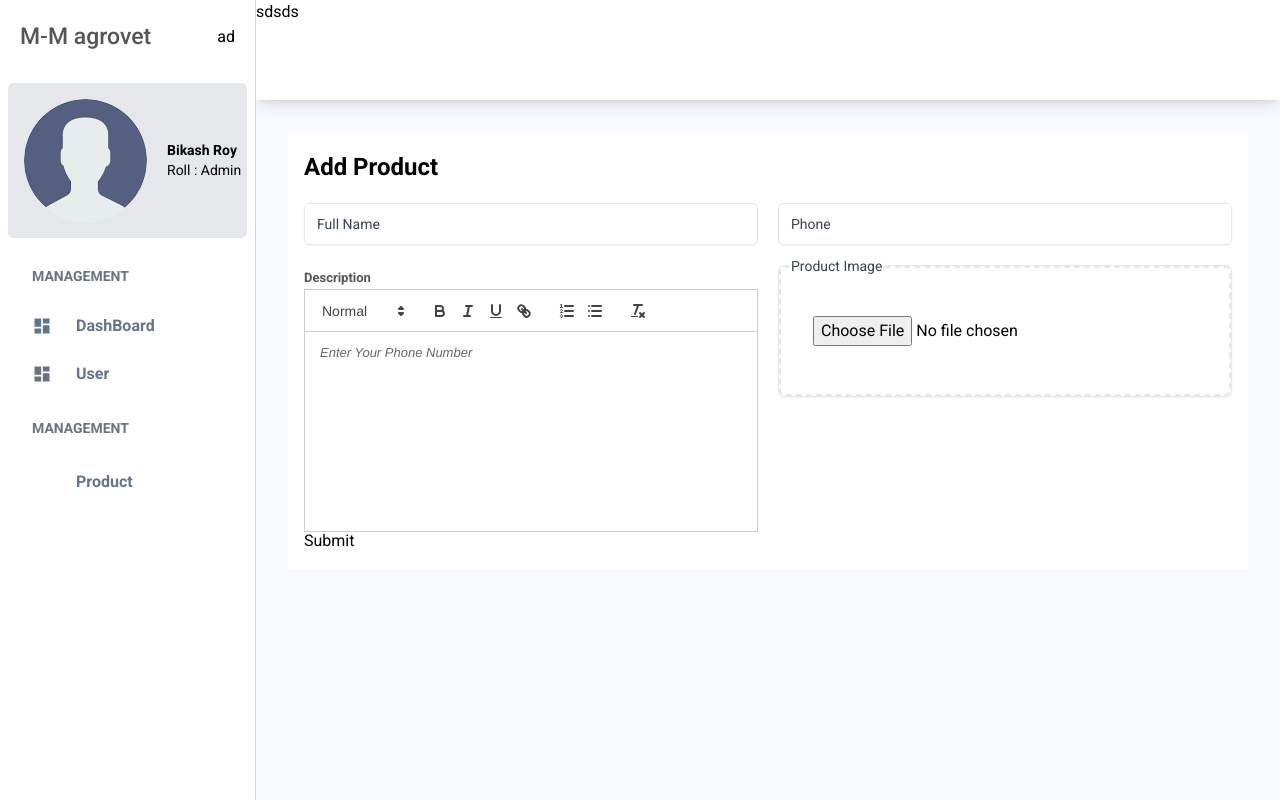
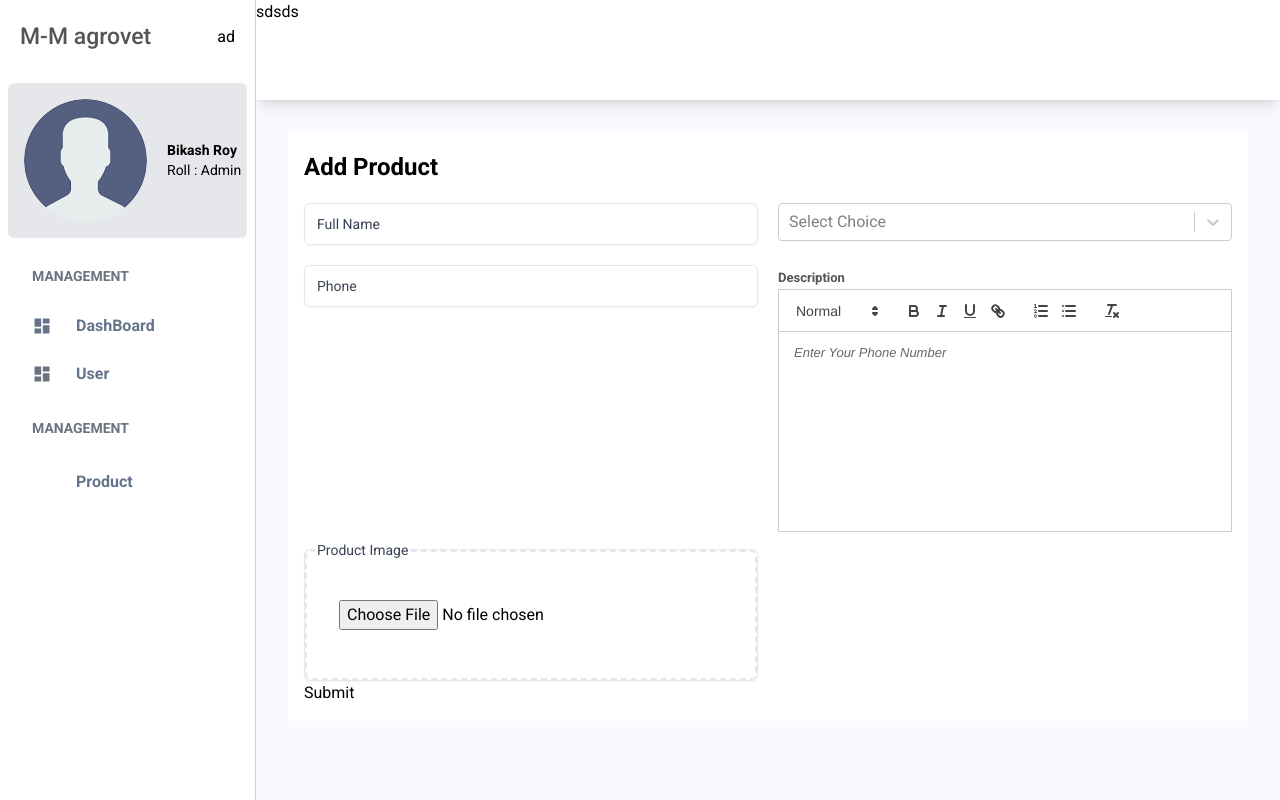
Before and after one commit to akashwebs/auto-fronter, a Next.js app: page /admin/add-auto in a window 1280 px wide. Built offline with nearby package versions, Linux system fonts and the light colour scheme; some icons are missing.

Commit message:
added custom select

```diff
--- a/app/admin/add-auto/page.js
+++ b/app/admin/add-auto/page.js
@@ -3,12 +3,13 @@
 import AdminLayout from '@/src/Layout/AdminLayout';
 import CustomInput from '@/src/shared/inputs/CustomInput';
 import CustomRichText from '@/src/shared/inputs/CustomRichText';
+import CustomSelect from '@/src/shared/inputs/CustomSelect';
 import SingleImageUpload from '@/src/shared/inputs/SingleImageUpload';
 import dynamic from 'next/dynamic';
 import React, { useState } from 'react';
 import { useForm } from "react-hook-form";
 
-
+import Select from 'react-select'
 
 const DynamicFormPage = () => {
     const {
@@ -20,6 +21,8 @@ const DynamicFormPage = () => {
     } = useForm();
     const [imageUrl, setImageUrl] = useState()
     const [richText, setValueOfRichText] = useState("");
+    const [selectOption, setSelectOption] = useState('')
+
 
     const formFormat = [
         {
@@ -32,7 +35,18 @@ const DynamicFormPage = () => {
             defaultValue: "",
             name: "fullName"
         },
-
+        {
+            label: "Select Choice",
+            type: "select",
+            options: [
+                { value: 'chocolate', label: 'Chocolate' },
+                { value: 'strawberry', label: 'Strawberry' },
+                { value: 'vanilla', label: 'Vanilla' }
+            ],
+            required: false,
+            errorMessage: "Phone Number is required",
+            name: "slectChocoloate"
+        },
         {
             label: "Phone",
             type: "tel",
@@ -49,22 +63,25 @@ const DynamicFormPage = () => {
             placeholder: "Enter Your Phone Number",
             required: true,
             errorMessage: "Phone Number is required",
-            class: "border-0",
+            className: "border-0",
             name: "phoneNumber"
         },
         {
             label: "Product Image",
             type: "file",
             required: true,
-            errorMessage: "Phone Number is required",
+            errorMessage: "",
             name: "image"
-        }
+        },
+
 
     ];
+
 
     const onSubmit = (data) => {
         data.image = imageUrl
         data.dis = richText
+        data.select = selectOption.value
         console.log("data", data);
     };
 
@@ -78,14 +95,19 @@ const DynamicFormPage = () => {
                             <div key={index} className="">
                                 {field.type === 'file' ? (
                                     <SingleImageUpload {...{ field, imageUrl, setImageUrl }} />
-                                ) : field.type === "textBox" ? <CustomRichText {...{ field, richText, setValueOfRichText }} /> : (
-                                    <CustomInput {...{ field, register, errors }} />
-                                )}
+                                ) :
+                                    field.type === "select" ? <CustomSelect defaultValue={selectOption} getValueFunction={setSelectOption} options={field} />
+                                        :
+
+                                        field.type === "textBox" ?
+                                            <CustomRichText {...{ field, richText, setValueOfRichText }} /> :
+                                            (
+                                                <CustomInput {...{ field, register, errors }} />
+                                            )}
 
 
                             </div>
                         ))}
-
                     </div>
                     <button type="submit">Submit</button>
                 </form>
--- /dev/null
+++ b/src/shared/inputs/CustomSelect.js
@@ -0,0 +1,17 @@
+import React from 'react';
+import Select from 'react-select'
+const CustomSelect = ({ options, getValueFunction, defaultValue }) => {
+    return (
+        <div>
+            <Select
+                className={`${options.className}`}
+                placeholder={options.label}
+                defaultValue={defaultValue}
+                onChange={getValueFunction}
+                options={options.options} />
+            {options.required ? <small className='text-red-500'>{options?.errorMessage}</small> : ""}
+        </div>
+    );
+};
+
+export default CustomSelect;
```
